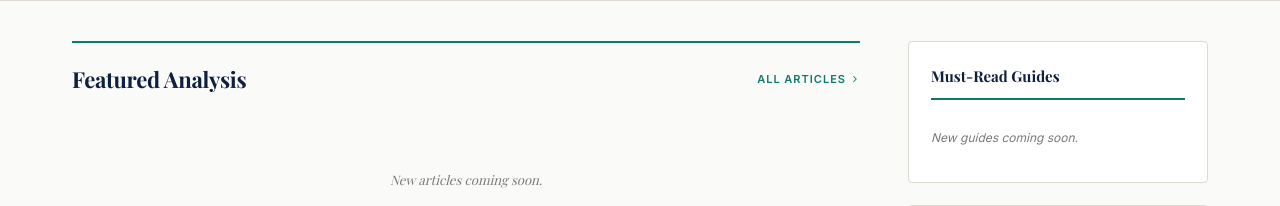
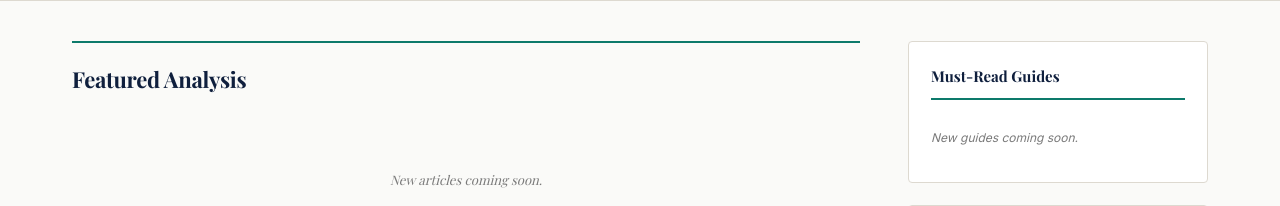
Before and after one commit to Siavashsed/kavalsia-bot, a Flask app: template templates/insightinsure-index.html in a window 1280 px wide. Shown: the part 928-1134 px from the top of the page. Run offline with Flask 3, Linux system fonts and the light colour scheme; the template is opened without the code that fills it, so the values that code supplies are empty; some web fonts are replaced.

Commit message:
deploy: sync templates/insightinsure-index.html

```diff
--- a/templates/insightinsure-index.html
+++ b/templates/insightinsure-index.html
@@ -392,7 +392,7 @@ footer{background:var(--navy);padding:52px 32px 24px}
   <div>
     <!-- Featured 2-col -->
     <hr class="sec-rule teal">
-    <div class="sec-hd"><h2 class="sec-title">Featured Analysis</h2><a href="#all-articles" class="sec-more">All Articles <svg width="10" height="10" viewBox="0 0 24 24" fill="none" stroke="currentColor" stroke-width="2.5" stroke-linecap="round" stroke-linejoin="round"><polyline points="9 18 15 12 9 6"/></svg></a></div>
+    <div class="sec-hd"><h2 class="sec-title">Featured Analysis</h2></div>
     <div class="feat-lead" id="feat-lead">
       <div class="fl-card" style="opacity:.3"><div class="fl-img" style="height:160px"></div><div class="fl-body"><div class="fl-title">Loading...</div></div></div>
       <div class="fl-card" style="opacity:.2"><div class="fl-img" style="height:160px"></div><div class="fl-body"><div class="fl-title">Loading...</div></div></div>
@@ -513,7 +513,7 @@ footer{background:var(--navy);padding:52px 32px 24px}
       <div>
         <div class="foot-col-h">Resources</div>
         <ul class="foot-links">
-          <li><a href="./#articles">All Guides</a></li>
+          <li></li>
           <li><a href="./about">About Patrick</a></li>
           <li><a href="./#newsletter">Newsletter</a></li>
         </ul>
```
